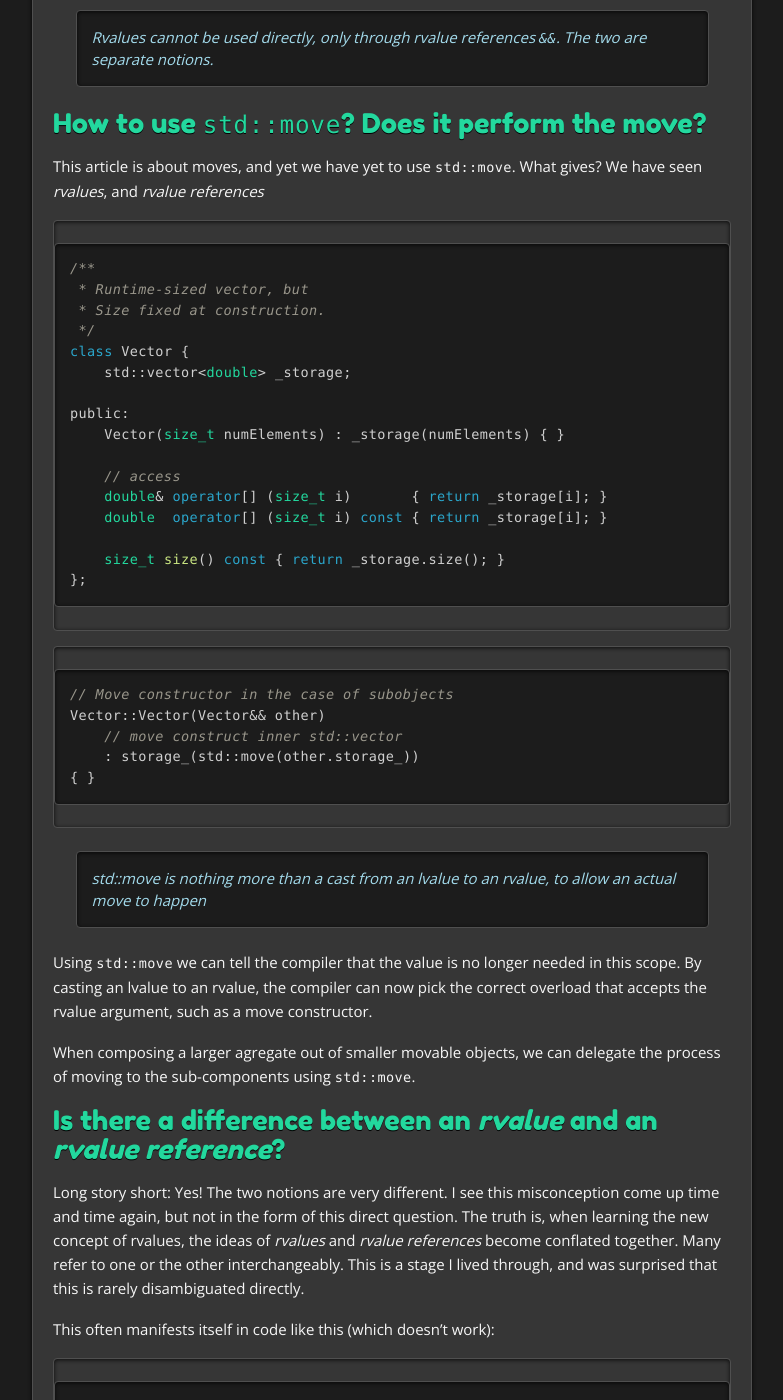
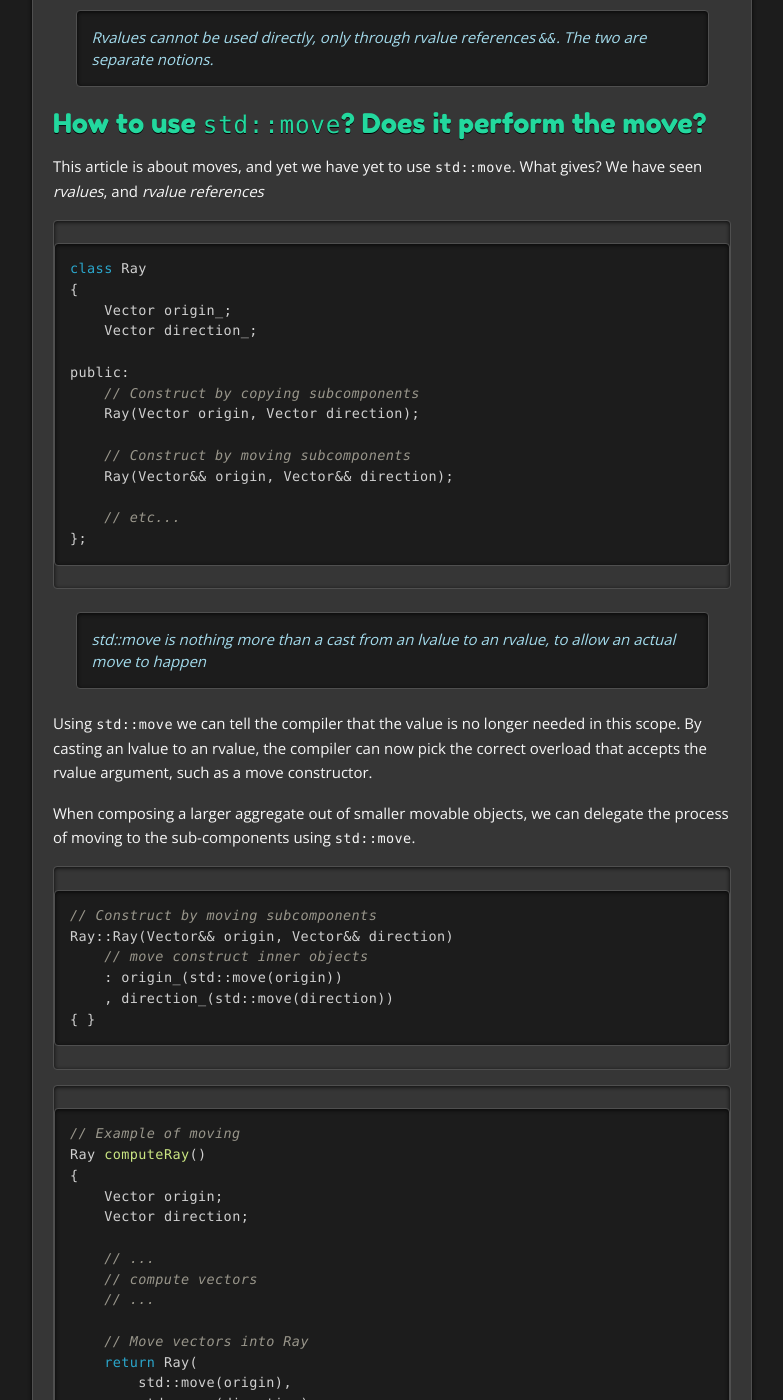
Before and after one commit to KholdStare/kholdstare.github.com, a Jekyll site: the page built from _posts/2013-05-12-moves-demystified.markdown, in a window 1280 px wide and 1400 px high, scrolled down 5285 px. Shown: the whole window, without its empty margins (123-906 px from the left). Built offline with Jekyll 4.4.1, drawn with Linux system fonts in a browser that asks for light colours; some of the changed text lies outside the part shown.

Commit message:
Reformulating move section in terms of ray

```diff
--- a/_posts/2013-05-12-moves-demystified.markdown
+++ b/_posts/2013-05-12-moves-demystified.markdown
@@ -261,32 +261,20 @@ This article is about moves, and yet we have yet to use `std::move`. What gives?
 We have seen _rvalues_, and _rvalue references_
 
 {% highlight cpp %}
-/**
- * Runtime-sized vector, but
- * Size fixed at construction.
- */
-class Vector {
-    std::vector<double> _storage;
+class Ray
+{
+    Vector origin_;
+    Vector direction_;
 
 public:
-    Vector(size_t numElements) : _storage(numElements) { }
+    // Construct by copying subcomponents
+    Ray(Vector origin, Vector direction);
 
-    // access
-    double& operator[] (size_t i)       { return _storage[i]; }
-    double  operator[] (size_t i) const { return _storage[i]; }
+    // Construct by moving subcomponents
+    Ray(Vector&& origin, Vector&& direction);
 
-    size_t size() const { return _storage.size(); }
+    // etc...
 };
-{% endhighlight %}
-
-
-
-{% highlight cpp %}
-// Move constructor in the case of subobjects
-Vector::Vector(Vector&& other)
-    // move construct inner std::vector
-    : storage_(std::move(other.storage_))
-{ }
 {% endhighlight %}
 
 > std::move is nothing more than a cast from an lvalue to an rvalue, to allow
@@ -297,8 +285,36 @@ in this scope.  By casting an lvalue to an rvalue, the compiler can now pick
 the correct overload that accepts the rvalue argument, such as a move
 constructor.
 
-When composing a larger agregate out of smaller movable objects, we can delegate
-the process of moving to the sub-components using `std::move`.
+When composing a larger aggregate out of smaller movable objects, we can
+delegate the process of moving to the sub-components using `std::move`.
+
+{% highlight cpp %}
+// Construct by moving subcomponents
+Ray::Ray(Vector&& origin, Vector&& direction)
+    // move construct inner objects
+    : origin_(std::move(origin))
+    , direction_(std::move(direction))
+{ }
+{% endhighlight %}
+
+{% highlight cpp %}
+// Example of moving
+Ray computeRay()
+{
+    Vector origin;
+    Vector direction;
+
+    // ...
+    // compute vectors
+    // ...
+
+    // Move vectors into Ray
+    return Ray(
+        std::move(origin),
+        std::move(direction)
+    );
+}
+{% endhighlight %}
 
 ### Is there a difference between an _rvalue_ and an _rvalue reference_?
 
@@ -343,13 +359,17 @@ Are moves free? No. As we have seen:
 * Moves are shallow copies
 * That also nullify the source of the copy
 
-Both operations have to be performed to move an object. Fortunately, moves are usually faster than copies,
+Both operations have to be performed to move an object. Fortunately, moves are
+usually faster than copies,
 
 Are moves faster than copies? This depends. Moves pay off for structures with
-indirection, (like vectors), since copying all of the data is not required (just
-pointers). However, moves _are_ copies for structures without pointers, since
+indirection, (like vectors), since copying all of the data is not required
+(just pointers). However, moves _are_ copies for structures without pointers,
+since
 
-* If there is no "depth" to the structure, then there are no performance benefits to moves.
-* Pointers is general for any type of referral, an actual pointer or just some kind of unique id.
+* If there is no "depth" to the structure, then there are no performance
+  benefits to moves.
+* Pointers is general for any type of referral, an actual pointer or just some
+  kind of unique id.
 
 > For simple structures with no indirection, moves are copies.
```
Also changed, not shown: other parts of _posts/2013-05-12-moves-demystified.markdown (+3 -3 lines).
